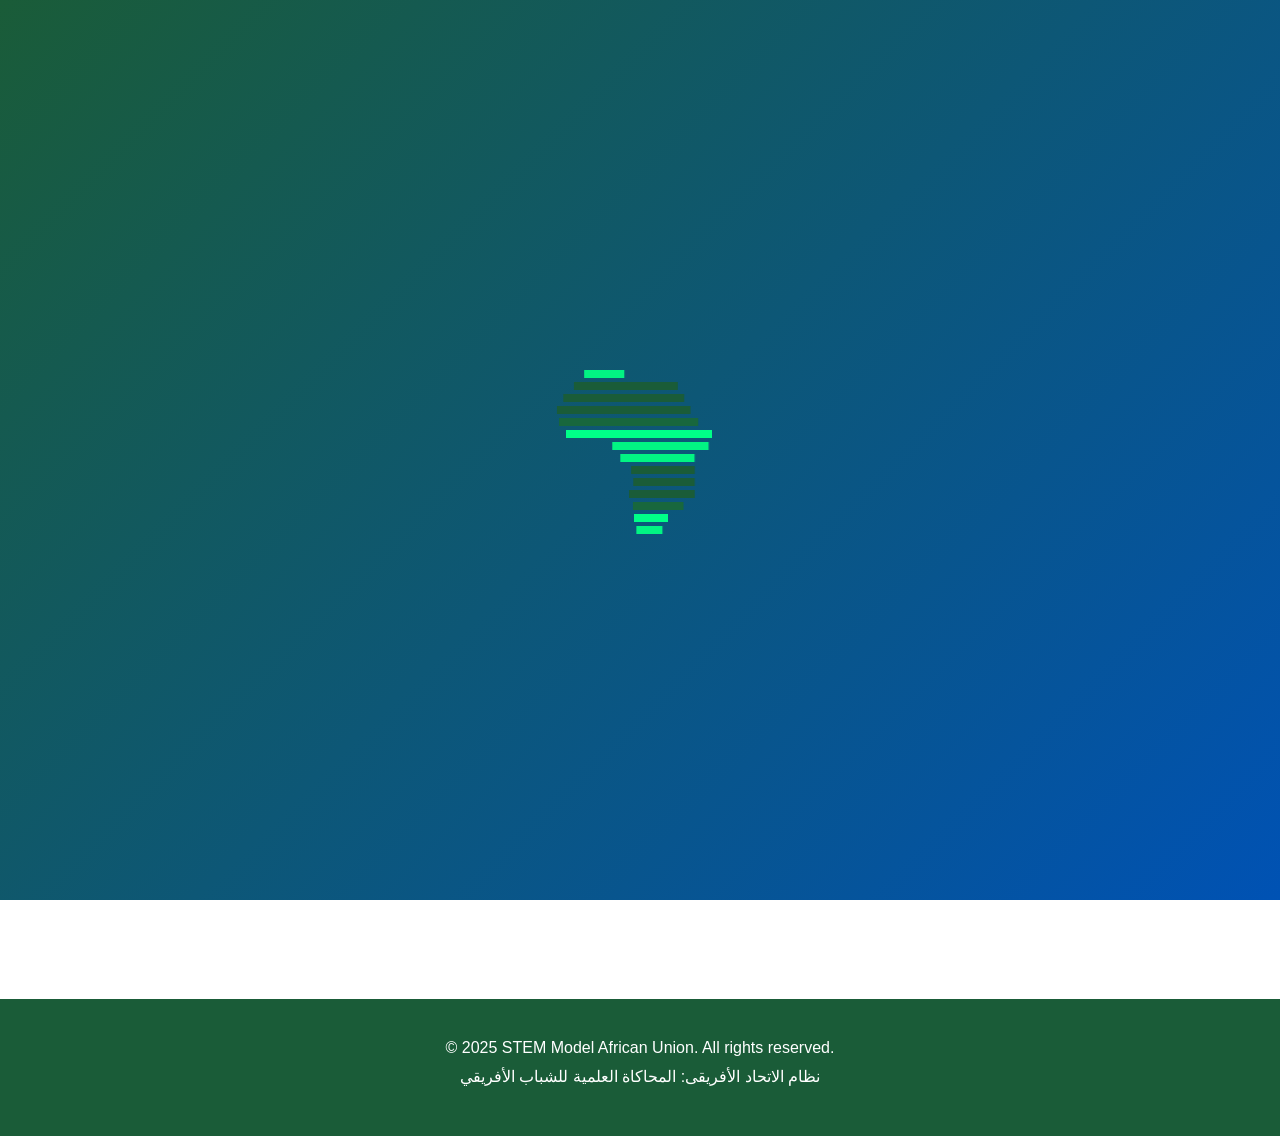
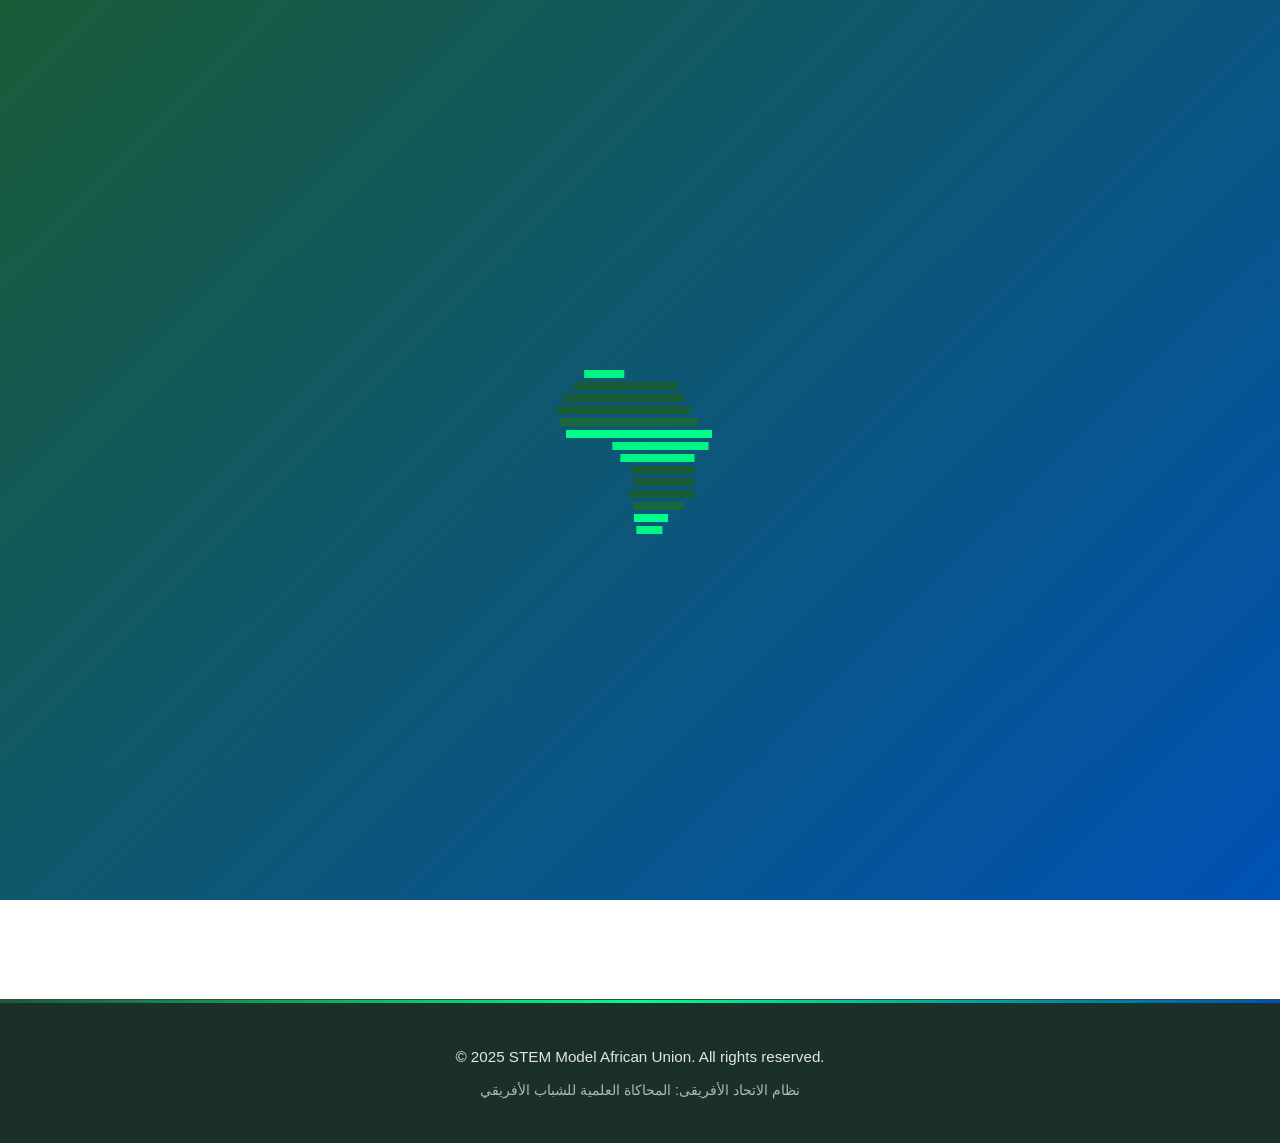

dada

--- a/style.css
+++ b/style.css
@@ -39,13 +39,13 @@ body {
   min-height: 100vh;
 }
 
-section:not(#home) {
+body:not(.site-page) section:not(#home) {
   opacity: 0;
   visibility: hidden;
   transition: opacity 0.5s ease, visibility 0.5s ease;
 }
 
-body.loaded section:not(#home) {
+body.loaded:not(.site-page) section:not(#home) {
   opacity: 1;
   visibility: visible;
 }
@@ -138,6 +138,14 @@ nav.shrunk .nav-container {
   color: #fff;
   letter-spacing: -0.02em;
   transition: font-size var(--nav-transition), opacity var(--nav-transition);
+}
+
+.nav-title-african {
+  color: #fff;
+}
+
+.nav-title-union {
+  color: var(--stem-accent);
 }
 
 nav ul {
@@ -1384,24 +1392,56 @@ nav.shrunk .hamburger span {
 }
 
 footer {
-  background: #1A5C38;
-  color: white;
-  padding: 40px 20px;
+  position: relative;
+  background: rgba(8, 32, 22, 0.92);
+  backdrop-filter: blur(20px) saturate(1.4);
+  -webkit-backdrop-filter: blur(20px) saturate(1.4);
+  border-top: 1px solid rgba(255, 255, 255, 0.12);
+  color: rgba(255, 255, 255, 0.88);
+  padding: 44px clamp(20px, 4vw, 48px) 40px;
   text-align: center;
+  margin-top: auto;
+}
+
+footer::before {
+  content: '';
+  position: absolute;
+  top: 0;
+  left: 0;
+  right: 0;
+  height: 3px;
+  background: linear-gradient(90deg, var(--stem-green), var(--stem-accent), var(--stem-blue));
 }
 
 footer p {
-  margin-bottom: 10px;
-  font-size: 16px;
+  margin: 0 auto 10px;
+  font-size: 0.95rem;
+  line-height: 1.65;
+  max-width: 720px;
+}
+
+footer p:last-child {
+  margin-bottom: 0;
+  color: rgba(255, 255, 255, 0.65);
+  font-size: 0.9rem;
+}
+
+footer .footer-accent {
+  color: var(--stem-accent);
+  font-weight: 700;
 }
 
 @media (max-width: 768px) {
   footer {
-    padding: 30px 15px;
+    padding: 36px 20px 32px;
   }
 
   footer p {
-    font-size: 14px;
+    font-size: 0.88rem;
+  }
+
+  footer p:last-child {
+    font-size: 0.82rem;
   }
 }
 
@@ -1459,8 +1499,9 @@ footer p {
   right: 20px;
   width: 50px;
   height: 50px;
-  background: linear-gradient(135deg, #1A5C38, #0052B4);
+  background: rgba(8, 32, 22, 0.9);
   color: white;
+  border: 1px solid rgba(255, 255, 255, 0.15);
   border-radius: 50%;
   display: flex;
   justify-content: center;
@@ -1470,8 +1511,10 @@ footer p {
   opacity: 0;
   visibility: hidden;
   transform: translateY(20px);
-  transition: opacity 0.3s, visibility 0.3s, transform 0.3s;
-  box-shadow: 0 2px 10px rgba(0, 0, 0, 0.3);
+  transition: opacity 0.3s, visibility 0.3s, transform 0.3s, background var(--transition-smooth), border-color var(--transition-smooth);
+  box-shadow: var(--shadow-soft);
+  backdrop-filter: blur(12px);
+  -webkit-backdrop-filter: blur(12px);
 }
 
 .back-to-top.visible {
@@ -1481,7 +1524,8 @@ footer p {
 }
 
 .back-to-top:hover {
-  background: linear-gradient(135deg, #0052B4, #1A5C38);
+  background: rgba(0, 255, 136, 0.15);
+  border-color: rgba(0, 255, 136, 0.45);
 }
 
 .back-to-top svg {
